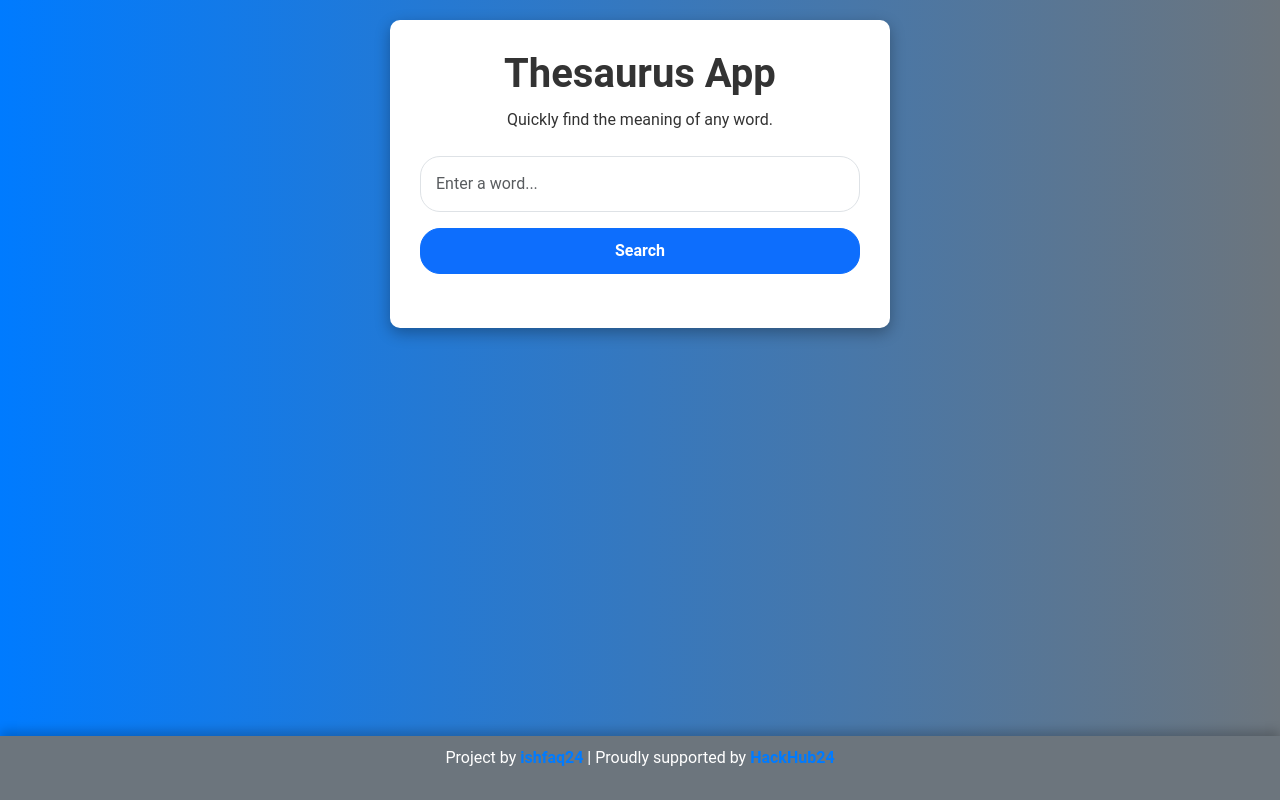
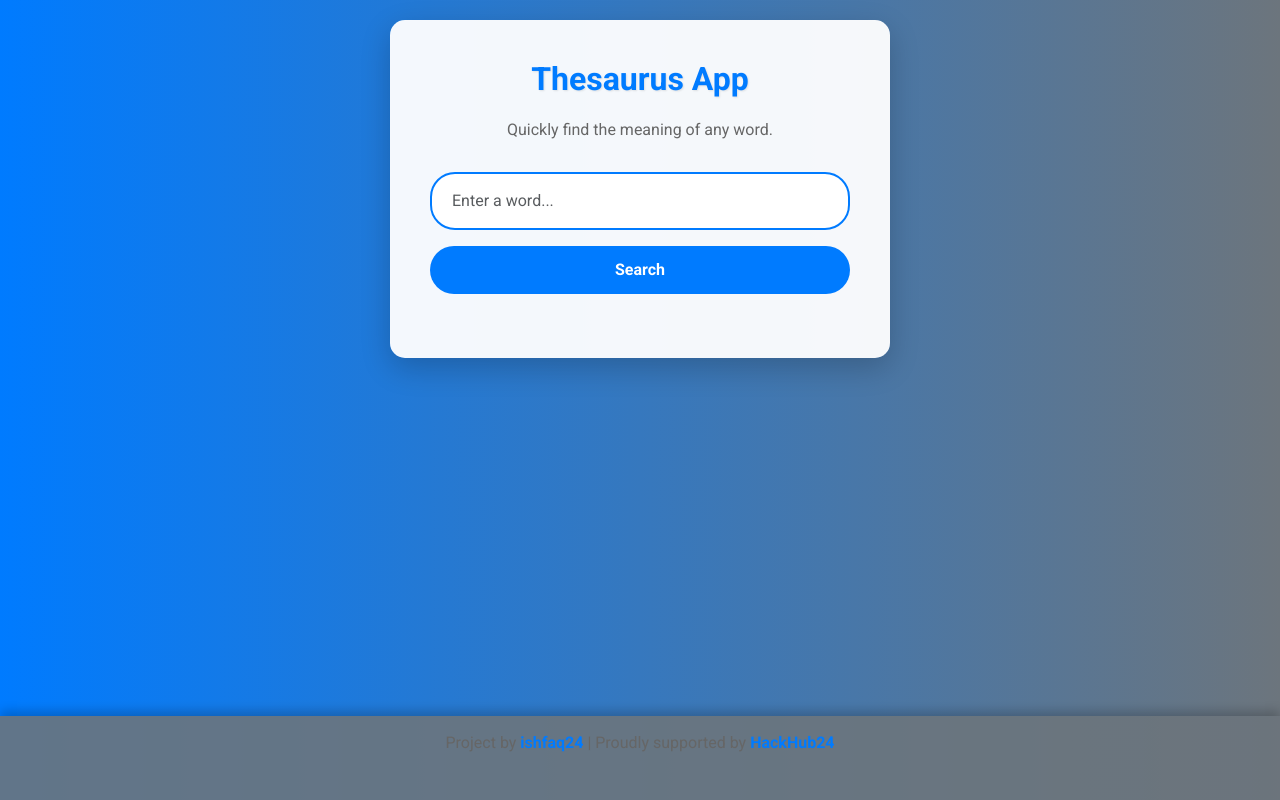
Before and after one commit to Ishfaq24/flask-dictionary-app, a plain HTML site: page templates/index.html in a window 1280 px wide. Drawn offline with nearby package versions, Linux system fonts and the light colour scheme.

Commit message:
Update index.html

```diff
--- a/templates/index.html
+++ b/templates/index.html
@@ -5,6 +5,7 @@
     <meta name="viewport" content="width=device-width, initial-scale=1.0">
     <title>Dictionary App</title>
     <link rel="stylesheet" href="https://cdnjs.cloudflare.com/ajax/libs/bootstrap/5.3.0/css/bootstrap.min.css">
+    <link href="https://fonts.googleapis.com/css2?family=Roboto:wght@400;500;700&display=swap" rel="stylesheet">
     <style>
        body {
     background: linear-gradient(to right, #007bff, #6c757d);
@@ -15,63 +16,117 @@
     justify-content: center;
     align-items: center;
     font-family: 'Roboto', sans-serif;
+    margin: 0;
+    padding: 0;
 }
+
 .container {
-            background: #fff;
+    background: rgba(255, 255, 255, 0.95);
     color: #333;
-            border-radius: 10px;
-            box-shadow: 0 5px 15px rgba(0, 0, 0, 0.3);
+    border-radius: 15px;
+    box-shadow: 0 10px 30px rgba(0, 0, 0, 0.2);
     max-width: 500px;
-            padding: 30px;
+    padding: 40px;
     margin: 20px;
+    animation: fadeIn 0.5s ease-in-out;
 }
+
+@keyframes fadeIn {
+    from { opacity: 0; transform: translateY(-20px); }
+    to { opacity: 1; transform: translateY(0); }
+}
+
 h1 {
     font-weight: 700;
-            margin-bottom: 10px;
+    margin-bottom: 20px;
+    font-size: 2rem;
+    color: #007bff;
+    text-shadow: 1px 1px 2px rgba(0, 0, 0, 0.1);
 }
+
 p {
     font-size: 1rem;
-            margin-bottom: 20px;
+    margin-bottom: 30px;
+    color: #666;
+    text-align: center;
 }
+
 .form-control {
-            border-radius: 20px;
-            padding: 15px;
+    border-radius: 25px;
+    padding: 15px 20px;
     font-size: 1rem;
+    border: 2px solid #007bff;
+    transition: border-color 0.3s ease, box-shadow 0.3s ease;
 }
+
+.form-control:focus {
+    border-color: #0056b3;
+    box-shadow: 0 0 10px rgba(0, 123, 255, 0.5);
+}
+
 .btn-primary {
-            border-radius: 20px;
+    border-radius: 25px;
     font-size: 1rem;
-            padding: 10px 20px;
+    padding: 12px 20px;
     font-weight: bold;
+    background-color: #007bff;
+    border: none;
+    transition: background-color 0.3s ease, transform 0.2s ease;
 }
+
+.btn-primary:hover {
+    background-color: #0056b3;
+    transform: translateY(-2px);
+}
+
+.btn-primary:active {
+    transform: translateY(0);
+}
+
 #result .alert {
     border-radius: 10px;
     font-size: 0.9rem;
+    margin-top: 20px;
+    animation: slideIn 0.3s ease-in-out;
 }
+
+@keyframes slideIn {
+    from { opacity: 0; transform: translateY(-10px); }
+    to { opacity: 1; transform: translateY(0); }
+}
+
 footer {
     margin-top: auto;
-            background: #6c757d;
+    background: rgba(108, 117, 125, 0.9);
     color: #fff;
     text-align: center;
-            padding: 10px 20px;
+    padding: 15px 20px;
     width: 100%;
     font-size: 0.9rem;
     box-shadow: 0 -5px 10px rgba(0, 0, 0, 0.2);
 }
+
 footer a {
     color: #007bff;
     text-decoration: none;
+    transition: color 0.3s ease;
 }
+
 footer a:hover {
+    color: #0056b3;
     text-decoration: underline;
 }
+
 @media (max-width: 576px) {
     .container {
         padding: 20px;
         margin: 10px;
     }
     h1 {
-                font-size: 1.5rem;
+        font-size: 1.8rem;
+    }
+    p {
+        font-size: 0.9rem;
     }
 }
     </style>
@@ -89,9 +144,7 @@
         <div id="result" class="mt-4"></div>
     </div>
     <footer>
-    </div>
-    <p>Project by <a href="https://github.com/ishfaq24" target="_blank"><strong color="white">ishfaq24</strong></a> | Proudly supported by <a href="https://discord.com/invite/CmemBbBQ4F" target="_blank"><strong>HackHub24</strong></a></p>
-</div>
+        <p>Project by <a href="https://github.com/ishfaq24" target="_blank"><strong>ishfaq24</strong></a> | Proudly supported by <a href="https://discord.com/invite/CmemBbBQ4F" target="_blank"><strong>HackHub24</strong></a></p>
     </footer>
 
     <script src="https://code.jquery.com/jquery-3.6.0.min.js"></script>
```
Lines whose indentation alone changed are shown as unchanged.
